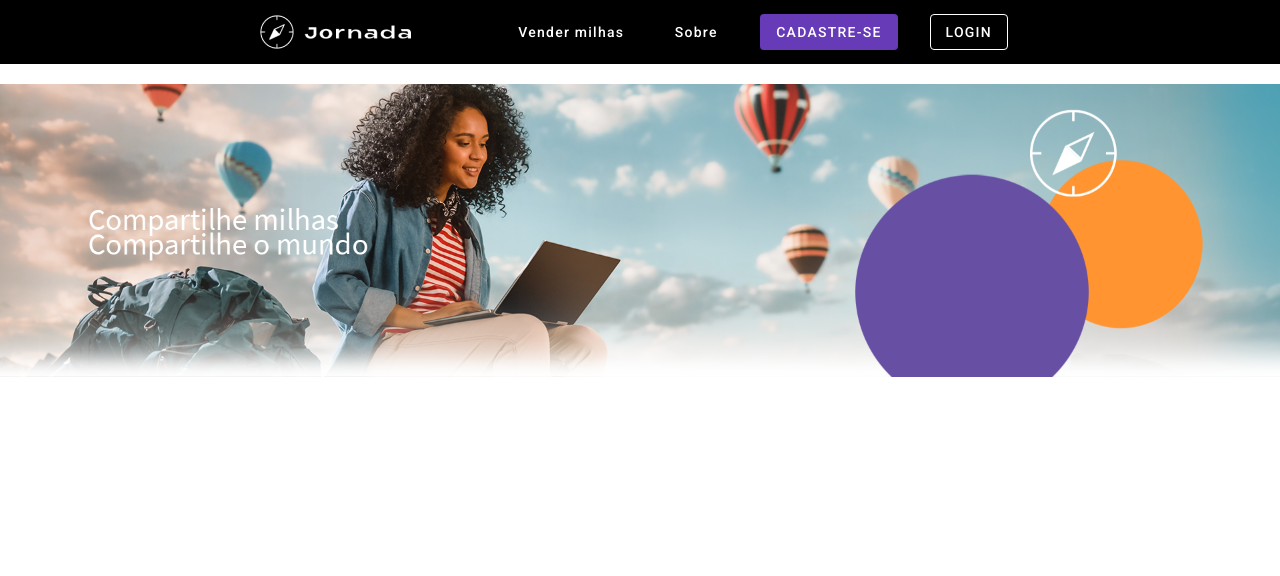
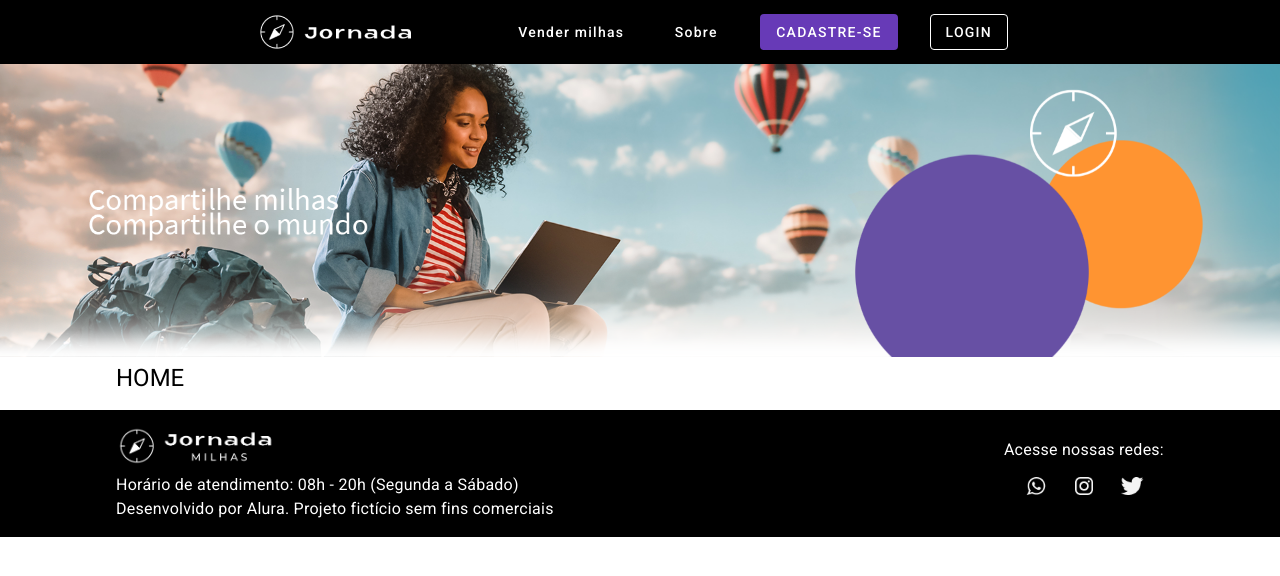
Before and after one commit to RodrigoFBarbosa/jornada-milhas, an Angular app: page / in a window 1280 px wide. Shown: the top 576 px of the page. Built offline with nearby package versions, Linux system fonts and the light colour scheme.

Commit message:
banner fixed

```diff
--- a/src/app/app.component.html
+++ b/src/app/app.component.html
@@ -1,3 +1,3 @@
 <app-header></app-header>
-<app-banner></app-banner>
 <router-outlet></router-outlet>
+<app-footer></app-footer>
--- a/src/app/pages/home/home.component.html
+++ b/src/app/pages/home/home.component.html
@@ -2,3 +2,6 @@
   src="assets/imagens/banner-homepage.png"
   alt="Banner da aplição jornada milhas"
 ></app-banner>
+<app-container>
+  <h1>HOME</h1>
+</app-container>
--- a/src/app/shared/banner/banner.component.scss
+++ b/src/app/shared/banner/banner.component.scss
@@ -1,6 +1,7 @@
 figure {
     margin: 0;
     img {
-        max-width: 100%; //max width tbm deixa responsivo
+      max-width: 100%;
+      width: 100%;
     }
-}
+  }
--- a/src/app/shared/footer/footer.component.html
+++ b/src/app/shared/footer/footer.component.html
@@ -1 +1,27 @@
-<p>footer works!</p>
+<footer class="app-footer">
+  <app-container>
+    <div class="inner">
+      <ul>
+        <li>
+          <img src="assets/imagens/logo-com-tagline.png" alt="" />
+        </li>
+        <li>Horário de atendimento: 08h - 20h (Segunda a Sábado)</li>
+        <li>Desenvolvido por Alura. Projeto fictício sem fins comerciais</li>
+      </ul>
+      <ul class="socials">
+        <li>Acesse nossas redes:</li>
+        <li>
+          <button mat-icon-button>
+            <img src="assets/icones/whatsapp.png" alt="Ícone do whatsapp" />
+          </button>
+          <button mat-icon-button>
+            <img src="assets/icones/instagram.png" alt="Ícone do instagram" />
+          </button>
+          <button mat-icon-button>
+            <img src="assets/icones/twitter.png" alt="Ícone do twitter" />
+          </button>
+        </li>
+      </ul>
+    </div>
+  </app-container>
+</footer>
--- a/src/app/shared/footer/footer.component.scss
+++ b/src/app/shared/footer/footer.component.scss
@@ -0,0 +1,25 @@
+.app-footer {
+    background-color: black;
+    color: white;
+    font-weight: 400;
+    font-size: 16px;
+    line-height: 24px;
+    .inner {
+      display: flex;
+      justify-content: space-between;
+      align-items: center;
+      img {
+        max-width: 100%;
+        max-height: 40px;
+      }
+      ul {
+        padding: 0;
+        list-style: none;
+        &.socials {
+          li {
+            text-align: center;
+          }
+        }
+      }
+    }
+  }
```
